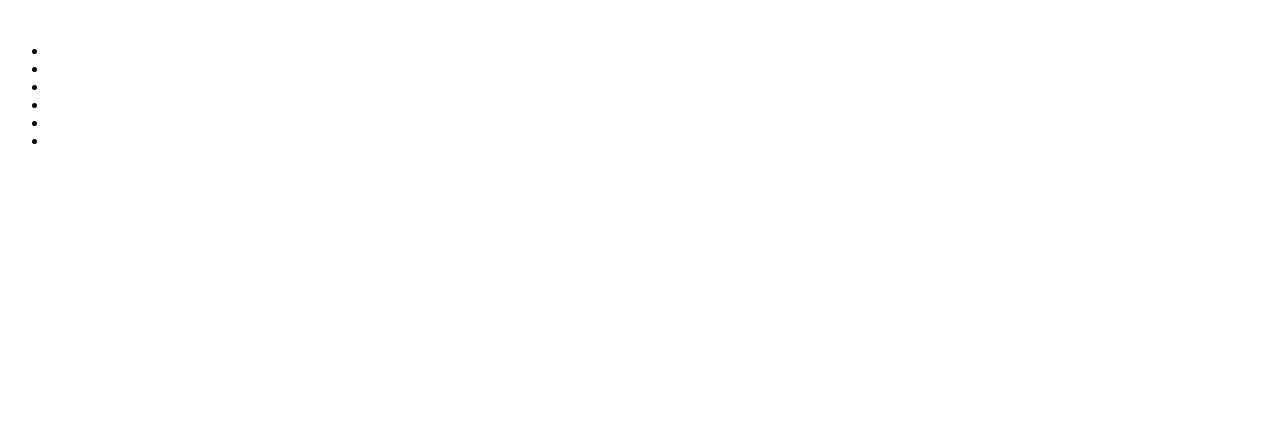
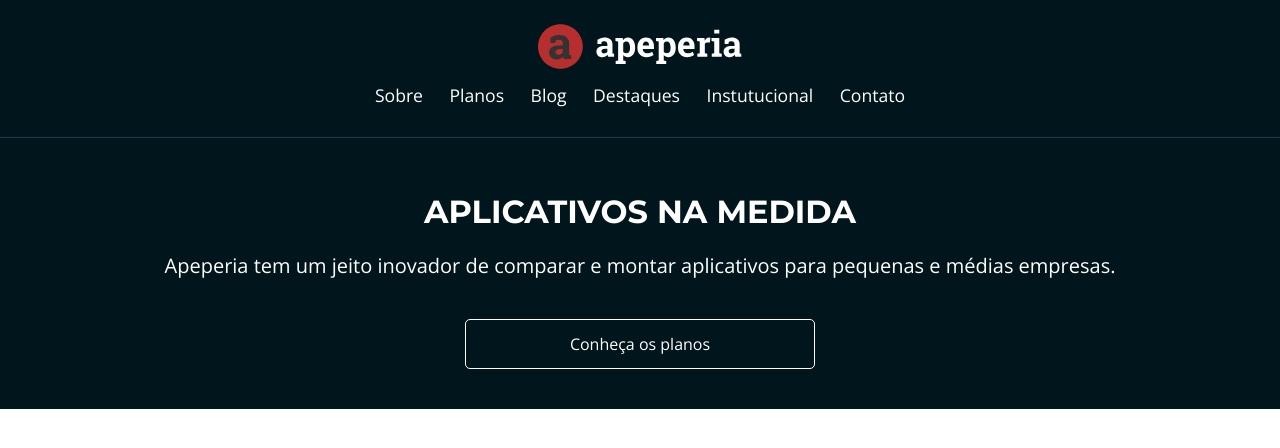
Before and after one commit to pedrogobis/Alura-FrontEnd, a plain HTML site: page Layouts Responsivos/Projeto-Apeperia/index.html in a window 1280 px wide. Drawn offline with nearby package versions, Linux system fonts and the light colour scheme.

Commit message:
update
corrigindo

```diff
--- /dev/null
+++ b/Layouts Responsivos/Projeto-Apeperia/assets/css/base.css
@@ -0,0 +1,44 @@
+:root{
+    --branco: #FFF;
+    --azul-claro: #DFE3E5;
+    --vermelho-forte: #B72E2E;
+    --cinza-escuro: #4F4C4C;
+    --cinza-claro: #F7F4F4;
+    --cinza-medio: #D9D9D9;
+
+    --fonte-link: #0084FF;
+    --fonte-cinza: #666;
+    --borda-cabecalho-mobile: #103D4A;
+    --bg-rodape: #333;
+    --bg-chamada-mobile: #00161C;
+
+    --planos-cartao-start: #56CCF2;
+    --planos-cartao-ultra: #B04CD9;
+    --planos-cartao-mega: #E33B3B;
+
+    --montserrat: 'Montserrat', sans-serif;
+}
+
+body{
+    font-family: 'Open Sans', sans-serif;
+}
+
+.container{
+    padding-right: 6%;
+    padding-left: 6%;
+}
+
+.botao{
+    text-align: center;
+    display: block;
+    width: 100%;
+    max-width: 350px;
+    box-sizing: border-box;
+    /* usando o tamanho adaptavel ao inves de px.*/
+    padding: 1rem 2rem;
+    border: 1px solid var(--branco);
+    border-radius: 5px;
+
+
+
+}
--- a/Layouts Responsivos/Projeto-Apeperia/assets/css/cabecalho.css
+++ b/Layouts Responsivos/Projeto-Apeperia/assets/css/cabecalho.css
@@ -1,5 +1,5 @@
 .cabecalho {
-    color: #FFF;
+    color: var(--branco);
 
     width: 100%;
 
@@ -12,7 +12,7 @@
     padding-top: .75rem;
     padding-bottom: .75rem;
 
-    border-bottom: 1px solid #103D4A;
+    border-bottom: 1px solid var(--borda-cabecalho-mobile);
 
     position: absolute;
 }
--- a/Layouts Responsivos/Projeto-Apeperia/assets/css/chamada.css
+++ b/Layouts Responsivos/Projeto-Apeperia/assets/css/chamada.css
@@ -3,17 +3,17 @@
     flex-direction: column;
     align-items: center;
 
-    color: #FFF;
+    color: var(--branco);
     text-align: center;
 
-    background-color: #00161C;
+    background-color: var(--bg-chamada-mobile);
 
     padding-top: 12.25rem;
     padding-bottom: 2.5rem;
 }
 
 .chamada__titulo {
-    font-family: 'Montserrat', serif;
+    font-family: var(--montserrat);
     font-size: 2rem;
     font-weight: 700;
     text-transform: uppercase;
--- a/Layouts Responsivos/Projeto-Apeperia/index.html
+++ b/Layouts Responsivos/Projeto-Apeperia/index.html
@@ -5,24 +5,38 @@
     <meta http-equiv="X-UA-Compatible" content="IE=edge">
     <meta name="viewport" content="width=device-width, initial-scale=1.0">
     <title>Apeperia</title>
+    <link rel="stylesheet" href="assets/css/reset.css">
+    <link rel="stylesheet" href="assets/css/cabecalho.css">
+    <link rel="stylesheet" href="assets/css/chamada.css">
+    <link rel="stylesheet" href="assets/css/base.css">
+    <link rel="preconnect" href="https://fonts.googleapis.com">
+    <link rel="preconnect" href="https://fonts.gstatic.com" crossorigin>
+    <link href="https://fonts.googleapis.com/css2?family=Montserrat:wght@300;400;700&family=Open+Sans:wght@300;400;700&display=swap" rel="stylesheet">
 </head>
 <body>
-    <header>
+    <header class="cabecalho container">
         <!--
             manter na mesma linha é o simbulo de +
             header>img+nav>ul>li*5>a
         -->
-        <img src="a" alt="">
-        <nav>
+        <img class="cabecalho__logo" src="assets/img/logo-apeperia.svg" alt="Apeperia da logo">
+        <nav class="cabecalho__navegacao">
             <ul>
-                <li><a href=""></a></li>
-                <li><a href=""></a></li>
-                <li><a href=""></a></li>
-                <li><a href=""></a></li>
-                <li><a href=""></a></li>
-                <li><a href=""></a></li>
+                <li class="cabecalho__link"><a href="#">Sobre</a></li>
+                <li class="cabecalho__link"><a href="#">Planos</a></li>
+                <li class="cabecalho__link"><a href="#">Blog</a></li>
+                <li class="cabecalho__link"><a href="#">Destaques</a></li>
+                <li class="cabecalho__link"><a href="#">Instutucional</a></li>
+                <li class="cabecalho__link"><a href="">Contato</a></li>
             </ul>
         </nav>
     </header>
+    <main>
+        <section class="chamada container">
+            <h1 class="chamada__titulo">Aplicativos Na Medida</h1>
+            <p class="chamada__texto">Apeperia tem um jeito inovador de comparar e montar aplicativos para pequenas e médias empresas.</p>
+            <a class="chamada__botao botao" href="#">Conheça os planos</a>
+        </section>
+    </main>
 </body>
 </html>
```
